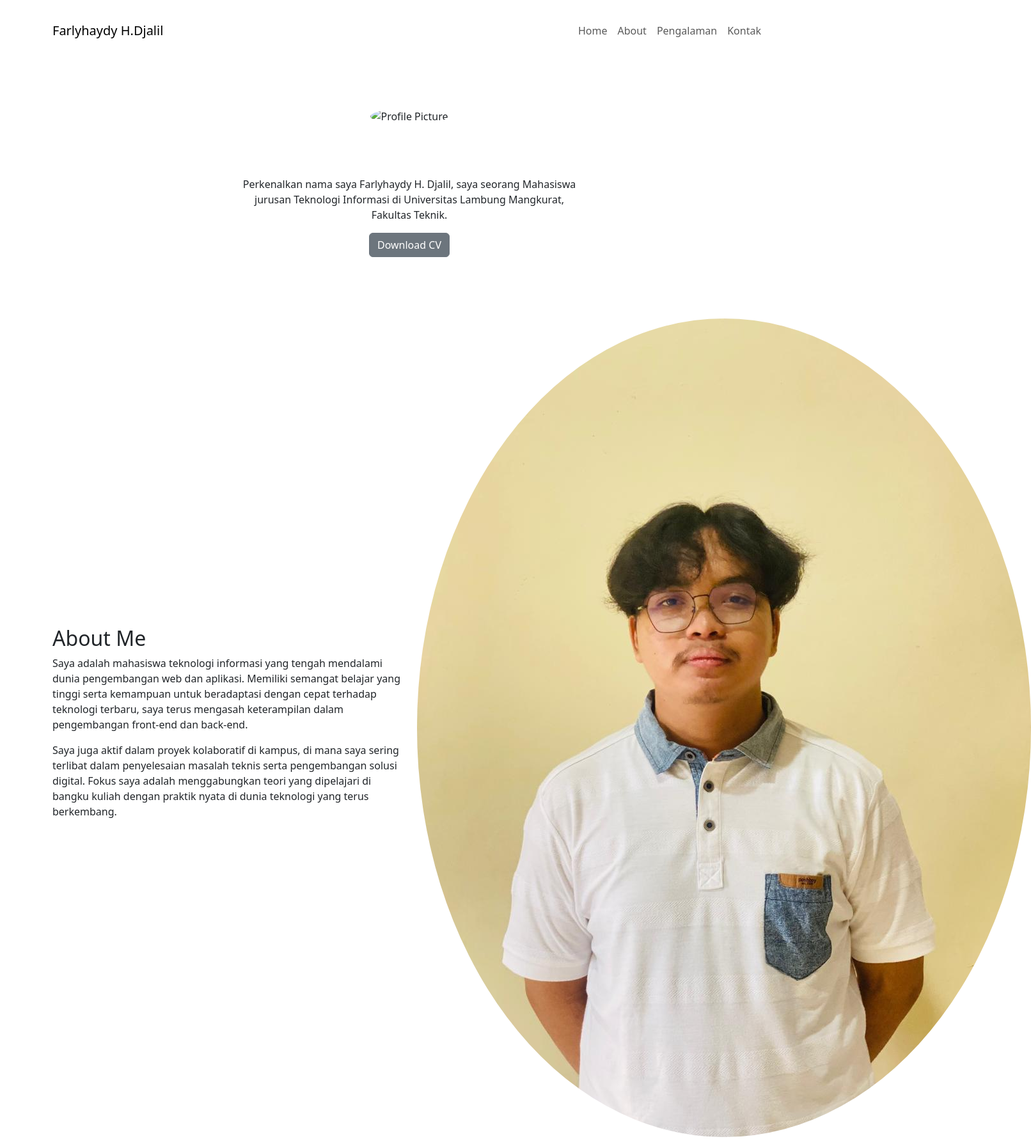
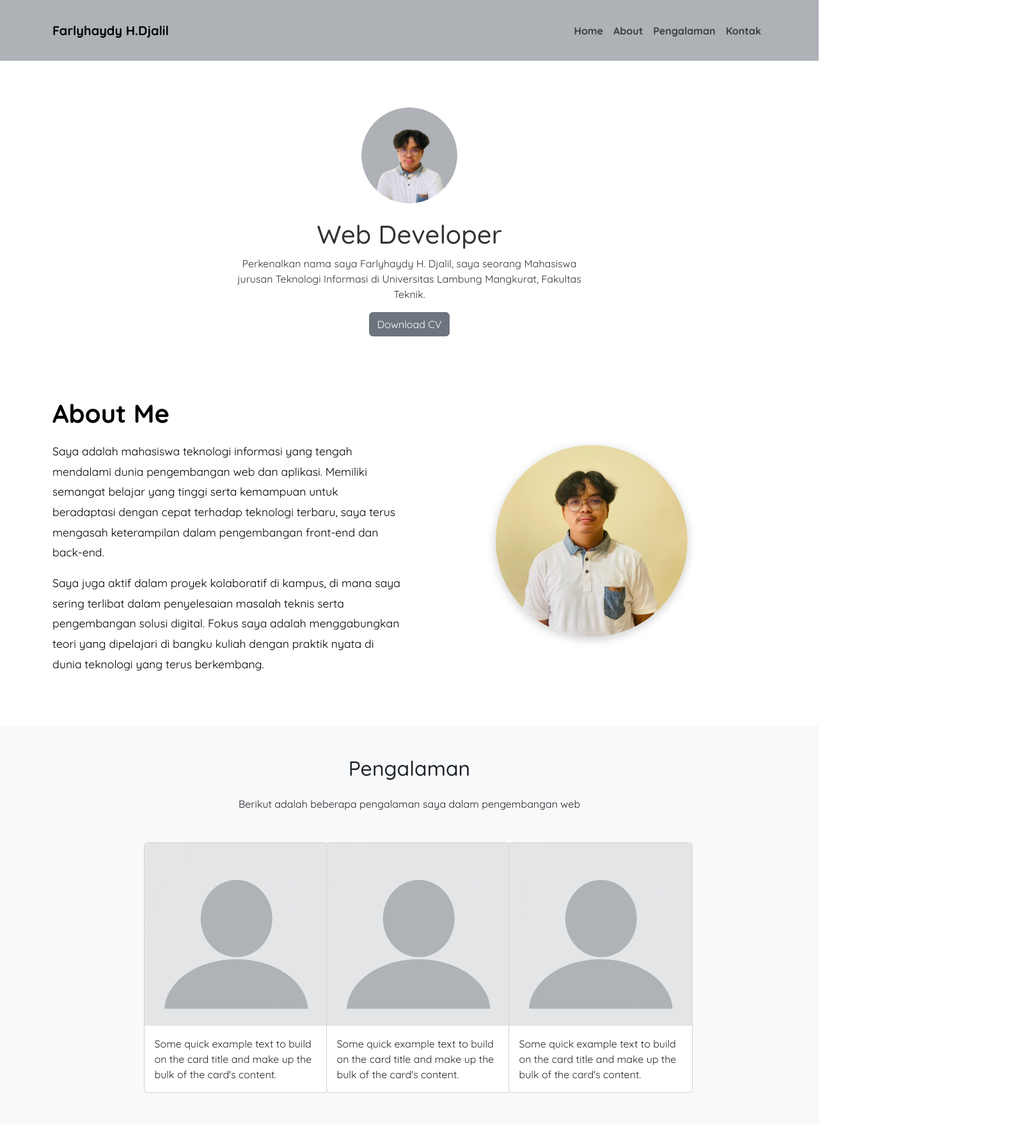
Before and after one commit to FarlyHaydy/Tugas-FGD-1, a plain HTML site: page index.html in a window 1280 px wide. Shown: the top 1781 px of the page at 64% size, 1612 px wide, since content can reach past the window. Drawn offline with nearby package versions, Linux system fonts and the light colour scheme; the site is published under a folder, as on GitHub Pages, so addresses that start at the root find nothing.

Commit message:
first commit

```diff
--- a/index.html
+++ b/index.html
@@ -5,9 +5,9 @@
   <meta name="viewport" content="width=device-width, initial-scale=1.0">
   <title>Portofolio</title>
   <link href="https://cdn.jsdelivr.net/npm/bootstrap@5.3.0-alpha1/dist/css/bootstrap.min.css" rel="stylesheet">
-  <script src="/js/main.js"></script>
+  <script src="js/main.js"></script>
   <link rel="stylesheet" href="https://cdnjs.cloudflare.com/ajax/libs/font-awesome/5.14.0/css/all.min.css" integrity="sha512-1PKOgIY59xJ8Co8+NE6FZ+LOAZKjy+KY8iq0G4B3CyeY6wYHN3yt9PW0XpSriVlkMXe40PTKnXrLnZ9+fkDaog==" crossorigin="anonymous" referrerpolicy="no-referrer" />
-  <link rel="stylesheet" href="/css/style.css">
+  <link rel="stylesheet" href="css/style.css">
   <link rel="preconnect" href="https://fonts.googleapis.com">
 <link rel="preconnect" href="https://fonts.gstatic.com" crossorigin>
 <link href="https://fonts.googleapis.com/css2?family=Quicksand:wght@300..700&family=Roboto:ital,wght@0,100;0,300;0,400;0,500;0,700;0,900;1,100;1,300;1,400;1,500;1,700;1,900&display=swap" rel="stylesheet">
@@ -45,7 +45,7 @@
     <div class="container">
       <div class="row">
         <div class="col-md-6 mx-auto">
-          <img src="/image/profile.png" alt="Profile Picture" class="rounded-circle img-fluid" style="width: 150px;">
+          <img src="image/profile.png" alt="Profile Picture" class="rounded-circle img-fluid" style="width: 150px;">
           <h1 class="mt-4" id="typewriter-text" style="min-height: 50px;"></h1>
           <p>Perkenalkan nama saya Farlyhaydy H. Djalil, saya seorang Mahasiswa jurusan Teknologi Informasi di Universitas Lambung Mangkurat, Fakultas Teknik.</p>
           <a href="#" class="btn btn-secondary">Download CV</a>
@@ -97,7 +97,7 @@
         </div>
         <div class="col-md-3">
           <div class="card" style="width: 18rem;">
-            <img src="/image/foto1.jpg" class="card-img-top" alt="...">
+            <img src="image/foto1.jpg" class="card-img-top" alt="...">
             <div class="card-body">
               <p class="card-text">Some quick example text to build on the card title and make up the bulk of the card's content.</p>
             </div>
```
Also changed, not shown: 1 other file.
